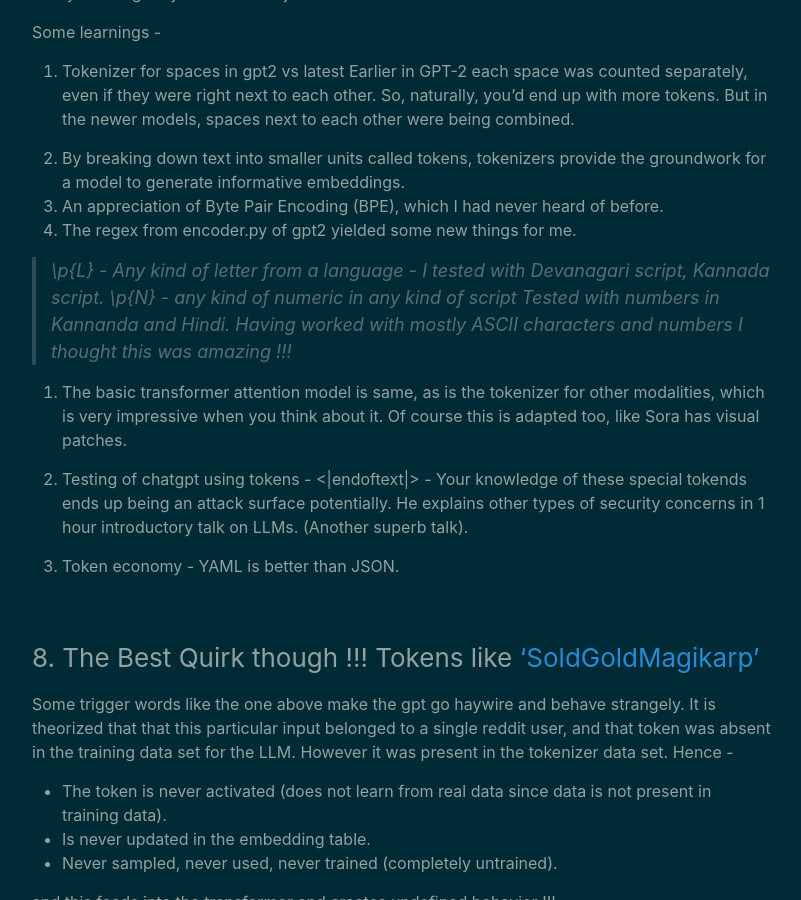
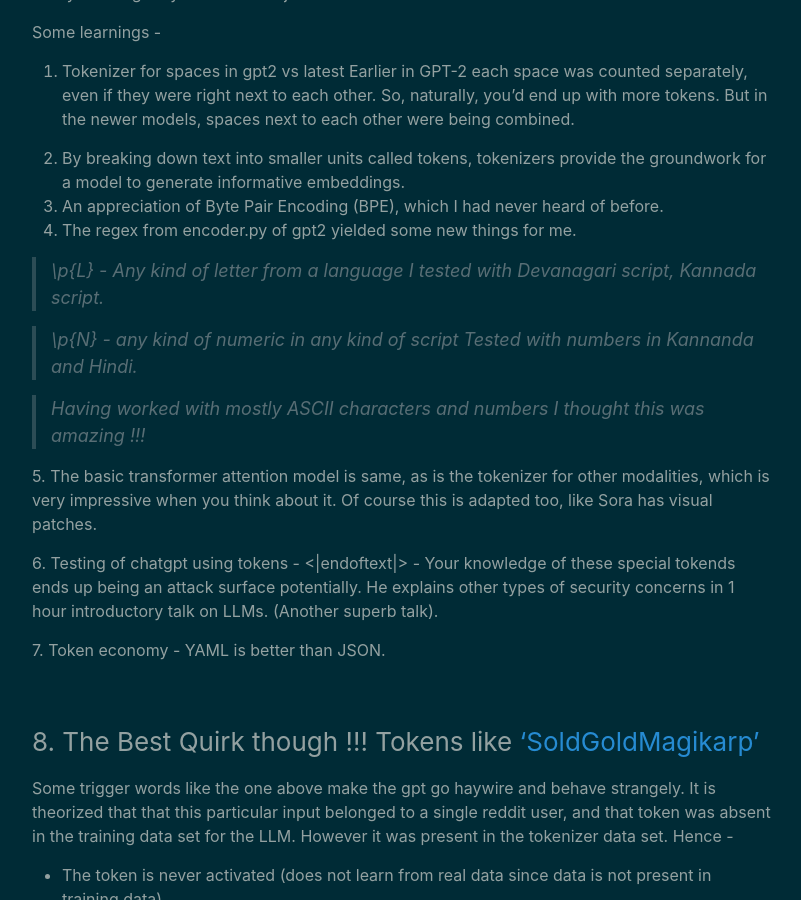
Before and after one commit to vidyabhandary/blog, a Jekyll site: the page built from _posts/2024-05-07-Tokenization.md, in a window 1280 px wide and 900 px high, scrolled down 1159 px. Shown: the whole window, without its empty margins (238-1039 px from the left). Built offline with Jekyll 4.4.1, drawn with Linux system fonts in a browser that asks for light colours; our own code applies the rules of GitHub Pages for plain Markdown files.

Commit message:
Escape character

```diff
--- a/_posts/2024-05-07-Tokenization.md
+++ b/_posts/2024-05-07-Tokenization.md
@@ -31,15 +31,18 @@ Some learnings -
 3. An appreciation of Byte Pair Encoding (BPE), which I had never heard of before.
 4. The regex from encoder.py of gpt2 yielded some new things for me.
 
-> \p{L} - Any kind of letter from a language - I tested with Devanagari script, Kannada script.
+> \p{L} - Any kind of letter from a language
+> I tested with Devanagari script, Kannada script.
+
 > \p{N} - any kind of numeric in any kind of script Tested with numbers in Kannanda and Hindi.
+
 > Having worked with mostly ASCII characters and numbers I thought this was amazing !!!
 
-5. The basic transformer attention model is same, as is the tokenizer for other modalities, which is very impressive when you think about it. Of course this is adapted too, like Sora has visual patches.
+5\. The basic transformer attention model is same, as is the tokenizer for other modalities, which is very impressive when you think about it. Of course this is adapted too, like Sora has visual patches.
 
-6. Testing of chatgpt using tokens - &lt;\|endoftext\|&gt; - Your knowledge of these special tokends ends up being an attack surface potentially. He explains other types of security concerns in 1 hour introductory talk on LLMs. (Another superb talk).
+6\. Testing of chatgpt using tokens - &lt;\|endoftext\|&gt; - Your knowledge of these special tokends ends up being an attack surface potentially. He explains other types of security concerns in 1 hour introductory talk on LLMs. (Another superb talk).
 
-7. Token economy - YAML is better than JSON.
+7\. Token economy - YAML is better than JSON.
 
 ### 8. The Best Quirk though !!! Tokens like ['SoldGoldMagikarp'](https://www.lesswrong.com/posts/aPeJE8bSo6rAFoLqg/solidgoldmagikarp-plus-prompt-generation)
 
```
